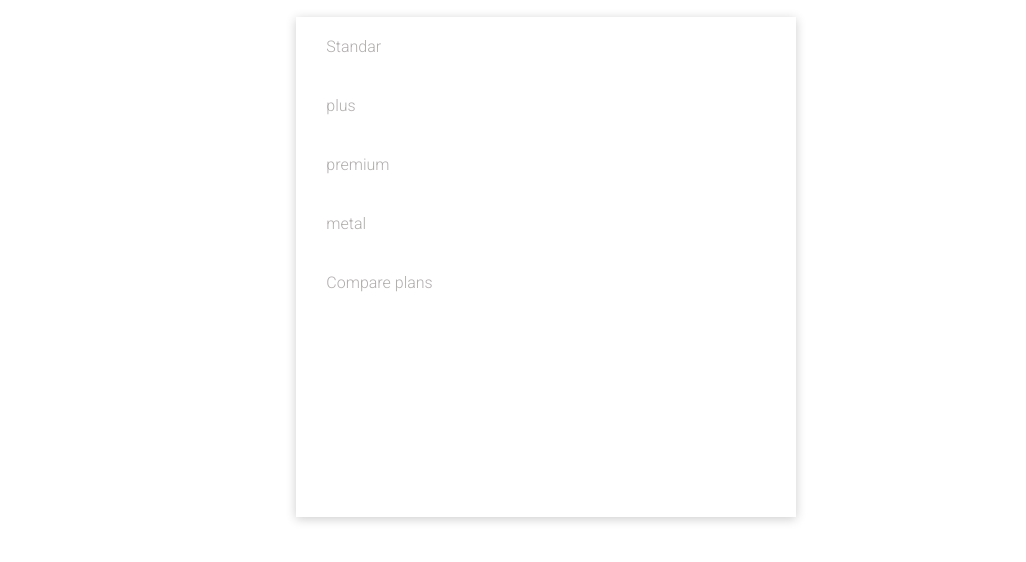
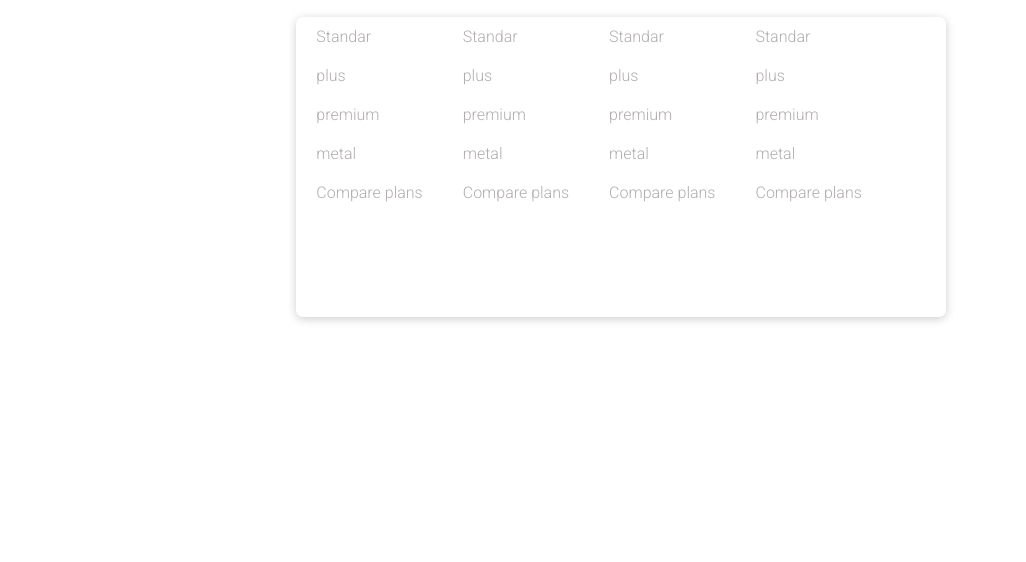
Before and after one commit to merlino79/js-html-css-revolut, a plain HTML site: page index.html in a window 1280 px wide. Shown: the part 68-630 px from the top of the page, without its empty margins (132-1158 px from the left). Drawn offline with nearby package versions, Linux system fonts and the light colour scheme.

Commit message:
work featurs

```diff
--- a/asset/css/style.css
+++ b/asset/css/style.css
@@ -117,12 +117,14 @@ a {
     position: absolute;
     left: -200px;
     top: 50px;
-    width: 500px;
-    height: 500px;
-    background-color: aqua;
+    width: 650px;
+    height: 300px;
     background-color: white;
+    border-radius: 7px;
     box-shadow: 0 2px 10px rgba(0, 0, 0, .2);
     cursor: pointer;
+    display: flex;
+    /* display: none; */
 }
 
 .plans-menu {
@@ -164,7 +166,7 @@ a {
 }
 
 .featurs-menu li {
-    padding: 20px;
+    padding: 10px;
     display: block;
 }
 
@@ -179,7 +181,7 @@ a {
 }
 
 .abaut-menu li {
-    padding: 20px;
+    /* padding: 20px; */
     display: block;
 }
 
@@ -194,3 +196,7 @@ a {
 .active {
     display: block;
 }
+
+.featurs-menu.active {
+    display: flex;
+}
--- a/index.html
+++ b/index.html
@@ -45,7 +45,8 @@
                         <ul>
                             <li class="drop-featurs">
                                 <a href="#">Features</a>
-                                <div class="featurs-menu   ">
+                                <div class="featurs-menu ">
+                                    <div class="list-menu ">
                                         <ul>
                                             <li>
                                                 <a href="#">
@@ -80,10 +81,120 @@
 
                                     </div>
 
+                                    <div class="list-menu">
+                                        <ul>
+                                            <li>
+                                                <a href="#">
+                                                    Standar
+                                                </a>
+                                            </li>
+                                            <li>
+                                                <a href="#">
+                                                    plus
+                                                </a>
+                                            </li>
+                                            <li>
+                                                <a href="#">
+                                                    premium
+                                                </a>
+                                            </li>
+                                            <li>
+                                                <a href="#">
+                                                    metal
+                                                </a>
+                                            </li>
+                                            <li>
+                                                <a href="#">
+                                                    Compare plans
+                                                </a>
+                                            </li>
+
+
+
+
+                                        </ul>
+
+
+                                    </div>
+                                    <div class="list-menu ">
+                                        <ul>
+                                            <li>
+                                                <a href="#">
+                                                    Standar
+                                                </a>
+                                            </li>
+                                            <li>
+                                                <a href="#">
+                                                    plus
+                                                </a>
+                                            </li>
+                                            <li>
+                                                <a href="#">
+                                                    premium
+                                                </a>
+                                            </li>
+                                            <li>
+                                                <a href="#">
+                                                    metal
+                                                </a>
+                                            </li>
+                                            <li>
+                                                <a href="#">
+                                                    Compare plans
+                                                </a>
+                                            </li>
+
+
+
+
+                                        </ul>
+
+
+                                    </div>
+                                    <div class="list-menu ">
+                                        <ul>
+                                            <li>
+                                                <a href="#">
+                                                    Standar
+                                                </a>
+                                            </li>
+                                            <li>
+                                                <a href="#">
+                                                    plus
+                                                </a>
+                                            </li>
+                                            <li>
+                                                <a href="#">
+                                                    premium
+                                                </a>
+                                            </li>
+                                            <li>
+                                                <a href="#">
+                                                    metal
+                                                </a>
+                                            </li>
+                                            <li>
+                                                <a href="#">
+                                                    Compare plans
+                                                </a>
+                                            </li>
+
+
+
+
+                                        </ul>
+
+
+                                    </div>
+
+
+                                </div>
+
+
                             </li>
                             <li class="drop-plans">
                                 <a href="#">Plans</a>
-                                <div class="plans-menu   ">
+                                <div class="plans-menu    ">
                                     <ul>
                                         <li>
                                             <a href="#">
```
Lines whose indentation alone changed are shown as unchanged.
